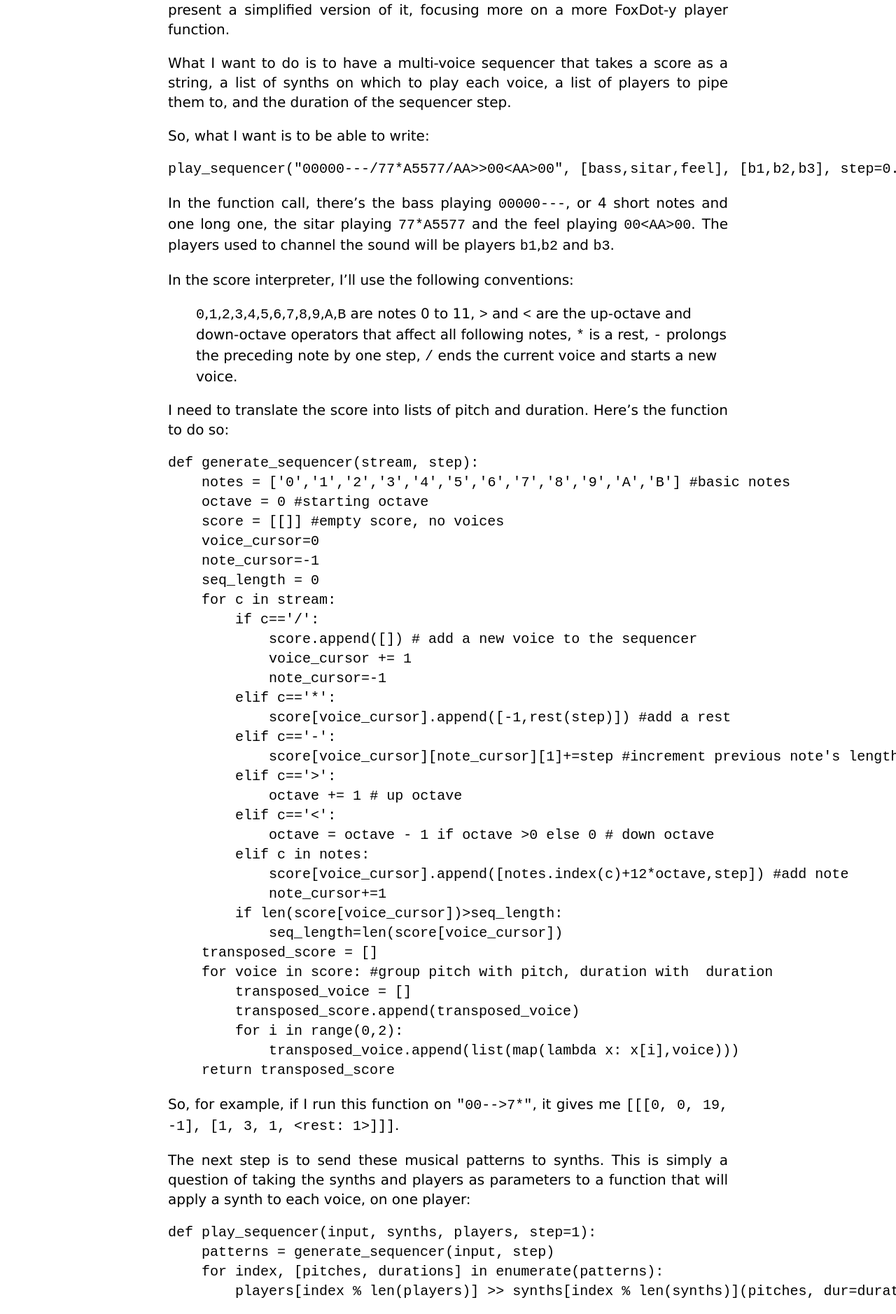
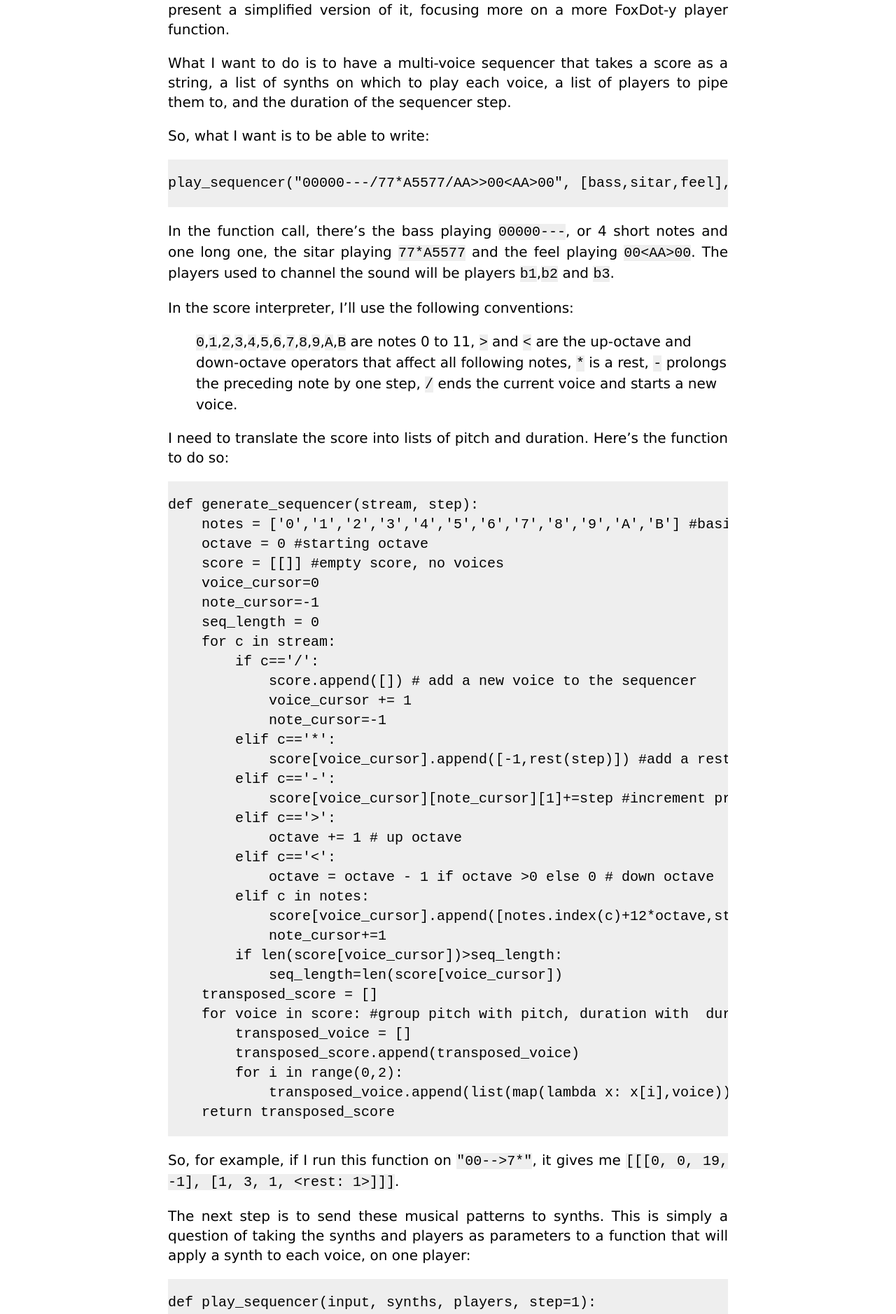
Before and after one commit to reneghosh/reneghosh.github.io, a Jekyll site: the page built from _articles/sequencersynth.md, in a window 1280 px wide. Shown: the part 518-2396 px from the top of the page at 70% size. Built offline with Jekyll 4.4.1, drawn with Linux system fonts in a browser that asks for light colours; some web fonts are replaced; some of the changed text lies outside the part shown.

Commit message:
adding classes for code

````diff
--- a/_articles/sequencersynth.md
+++ b/_articles/sequencersynth.md
@@ -23,7 +23,7 @@ the duration of the sequencer step.
 
 So, what I want is to be able to write:
 
-```python
+```
 play_sequencer("00000---/77*A5577/AA>>00<AA>00", [bass,sitar,feel], [b1,b2,b3], step=0.5)
 ```
 
@@ -41,7 +41,7 @@ In the score interpreter, I'll use the following conventions:
 I need to translate the score into lists of pitch and duration. Here's the
 function to do so:
 
-```python
+```
 def generate_sequencer(stream, step):
     notes = ['0','1','2','3','4','5','6','7','8','9','A','B'] #basic notes
     octave = 0 #starting octave
@@ -82,7 +82,7 @@ The next step is to send these musical patterns to synths. This is simply
 a question of taking the synths and players as parameters to a function that
 will apply a synth to each voice, on one player:
 
-```python
+```
 def play_sequencer(input, synths, players, step=1):
     patterns = generate_sequencer(input, step)
     for index, [pitches, durations] in enumerate(patterns):
@@ -95,7 +95,7 @@ In FoxDot, synths are functions, so to apply distinct effects to each synth,
 I have to partially evaluate it with the desired effects. In functional programming terms,
 this is known as currying. To do this I'll import the python library that enables partial evaluation:
 
-```python
+```
 from functools import partial
 msitar = partial(sitar, mix=0.3, room=0.4, echo=0.5)
 mbass = partial(bass, mix=0.1, room=0.4)
@@ -103,7 +103,7 @@ mfeel = partial(feel, tremolo=4)
 ```
 And now I can use my pythonic step sequencer:
 
-```python
+```
 Scale.default="chromatic"
 play_sequencer("00000---/77*A5577/AA>>00<AA>00", [mbass, msitar,mfeel], [b1,b2,b3], 0.5)
 ```
--- a/home.css
+++ b/home.css
@@ -89,10 +89,20 @@ body {
   overflow-x: auto;
   background-color: var(--top-nav-bg-color);
   padding: 1em;
+  color: var(--header-color);
 }
 
-#header * {
-  color: var(--header-color);
+.inline-image {
+  text-align:center;
+  overflow-x: auto;
+  max-width: 90vw;
+}
+
+
+.language-plaintext, .language-python, .highlighter-rouge {
+  overflow-x: auto;
+  max-width: 90vw;
+  background-color: #eee;
 }
 
 
````
Also changed, not shown: _articles/atypistsobsessionwiththeperfectkeyboard.md (+1 -1 lines), _articles/foxdotwahsynth.md (+3 -3 lines).
